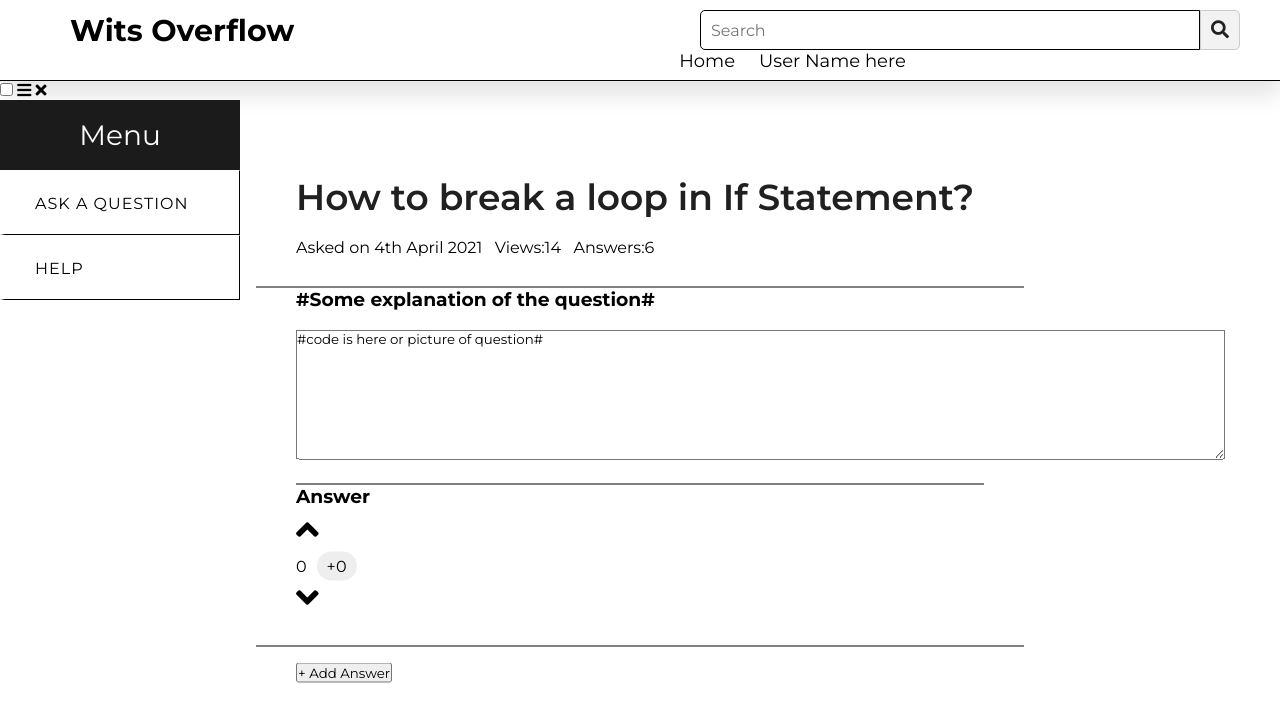
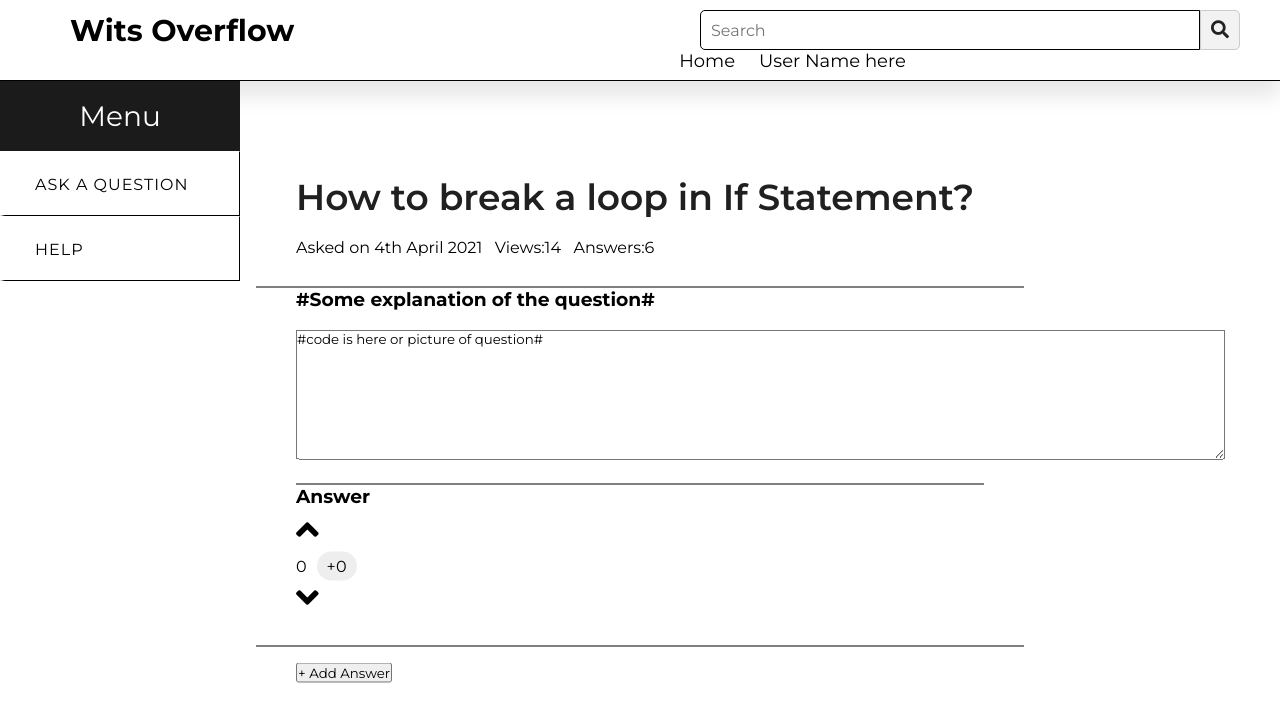
Before and after one commit to InanWits/COMS3-WITS-OVERFLOW, a website: page public/html/AnswerPage.html in a window 1280 px wide. Drawn offline with nearby package versions, Linux system fonts and the light colour scheme.

Commit message:
Update AnswerPage.html

```diff
--- a/public/html/AnswerPage.html
+++ b/public/html/AnswerPage.html
@@ -30,11 +30,11 @@
 </div>
 </nav>
 
-      <input type="checkbox" id="check">
+      <!--<input type="checkbox" id="check">
     <label for="check">
       <i class="fas fa-bars" id="btn"></i>
       <i class="fas fa-times" id="cancel"></i>
-    </label>
+    </label>-->
     <div class="sidebar">
       <header>Menu</header>
       <!--<a href="#" class="active">
```
